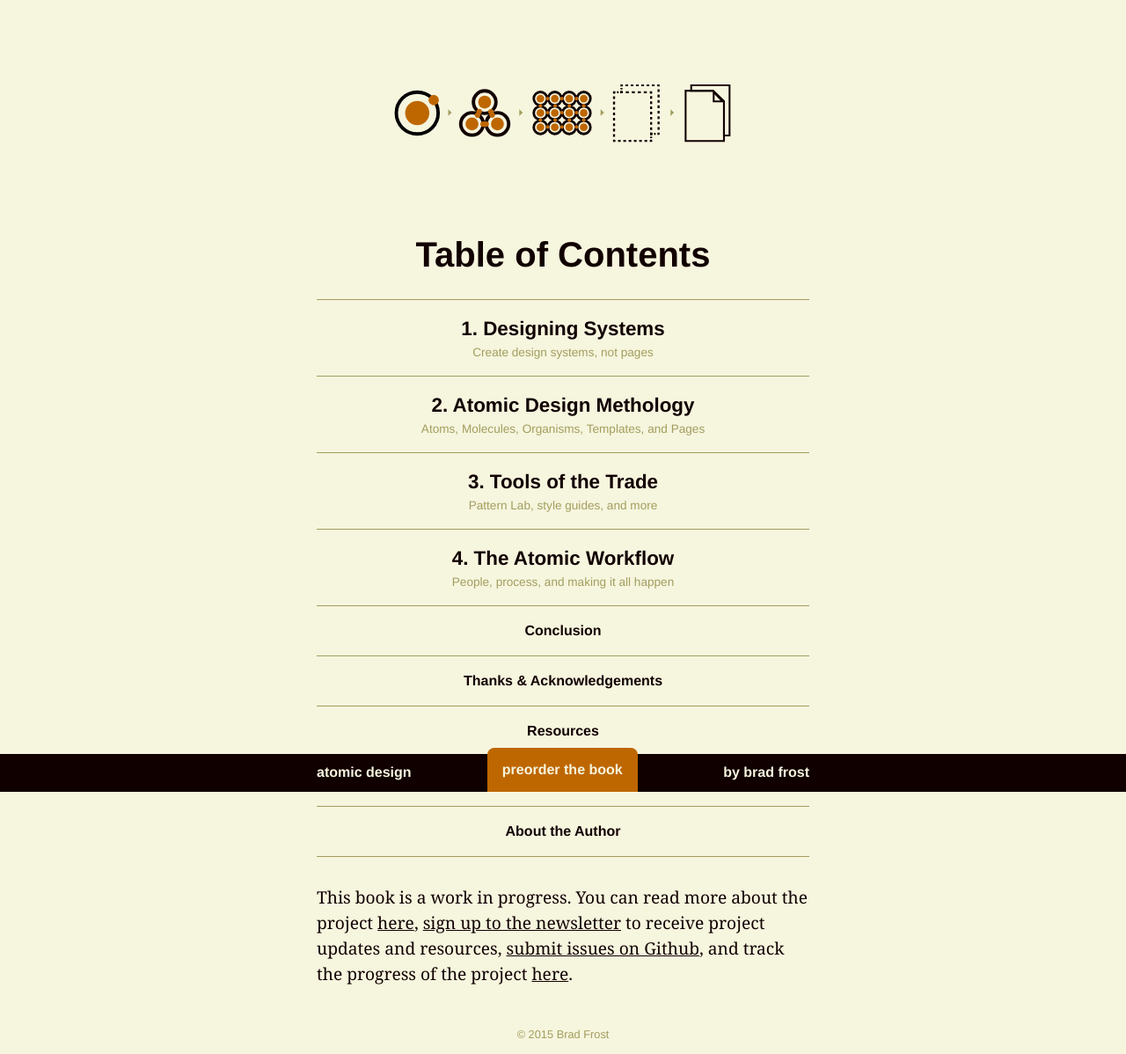
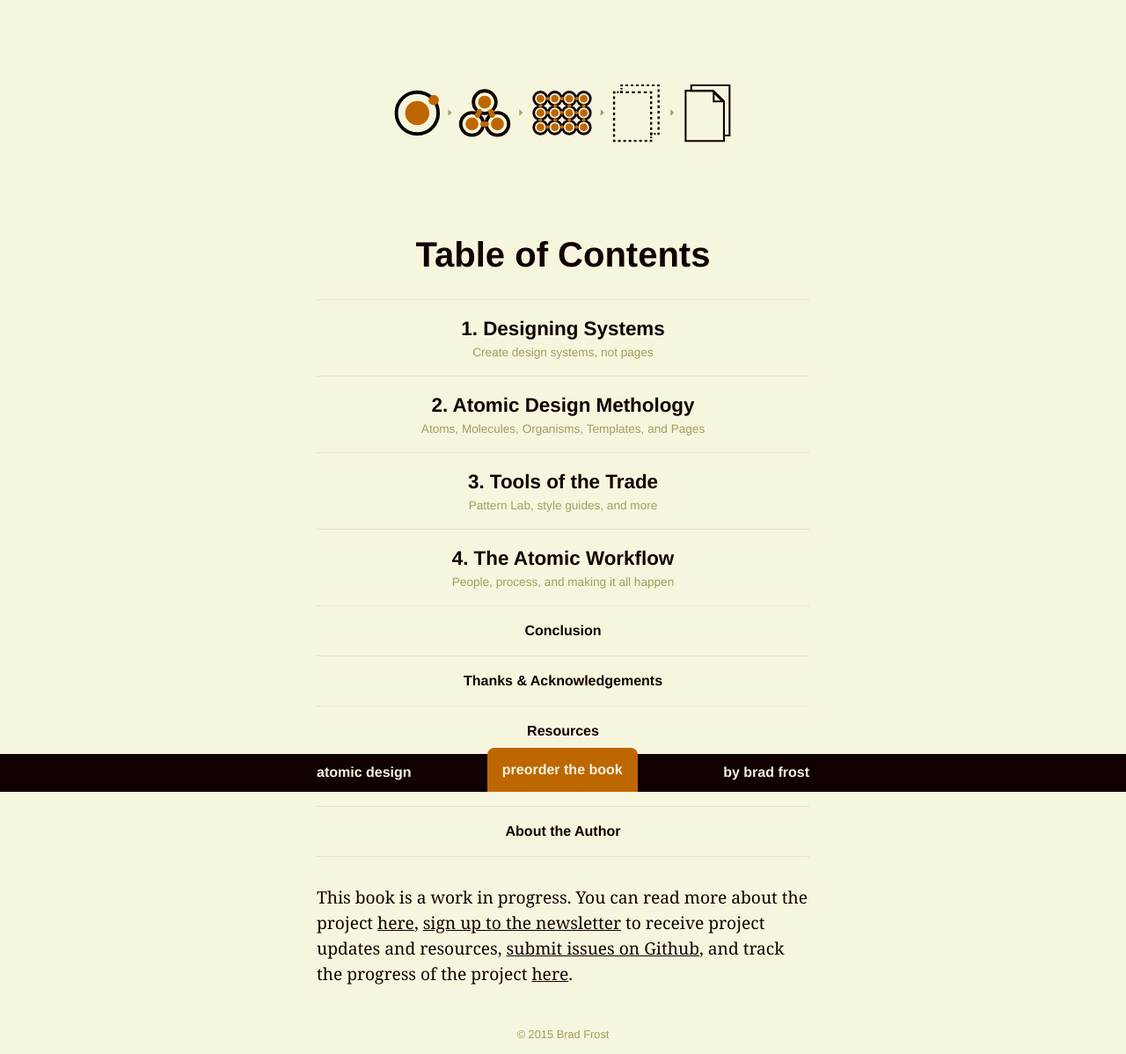
Before and after one commit to bradfrost/atomic-design, a Jekyll site: the page built from table-of-contents.md, in a window 1280 px wide. Shown: the whole page at 88% size. Built offline with Jekyll 4.4.1, drawn with Linux system fonts in a browser that asks for light colours.

Commit message:
Updated Table of Contents Styles

```diff
--- a/_sass/generic/_variables.scss
+++ b/_sass/generic/_variables.scss
@@ -6,7 +6,8 @@ $white : #fff;
 $tan : #f6f5de;
 $tan-light : #fbfaee;
 $tan-dark : #a29e5e;
-$tan-dim : rgba(205,202,162,0.07);
+$tan-dim : rgba(205,202,162,0.4);
+$tan-dim-min : rgba(205,202,162,0.07);
 $brown : #100;
 $orange : #be6700;
 
--- a/_sass/objects/_toc.scss
+++ b/_sass/objects/_toc.scss
@@ -3,14 +3,14 @@
 \*------------------------------------*/
 
 .toc-list {
-	border-top: 1px solid $tan-dark;
+	border-top: 1px solid $tan-dim;
 	text-align: center;
 	list-style: none;
 	margin: 0 0 2em;
 	padding: 0;
 
 	li {
-		border-bottom: 1px solid $tan-dark;
+		border-bottom: 1px solid $tan-dim;
 	}
 
 	a {
@@ -20,7 +20,7 @@
 		transition: all $speed-fast ease-out;
 
 		&:hover, &:focus {
-			background: $tan-dim;
+			background: $tan-dim-min;
 			color: $orange;
 		}
 	}
```
Also changed, not shown: css/style.css, 1 other file.
